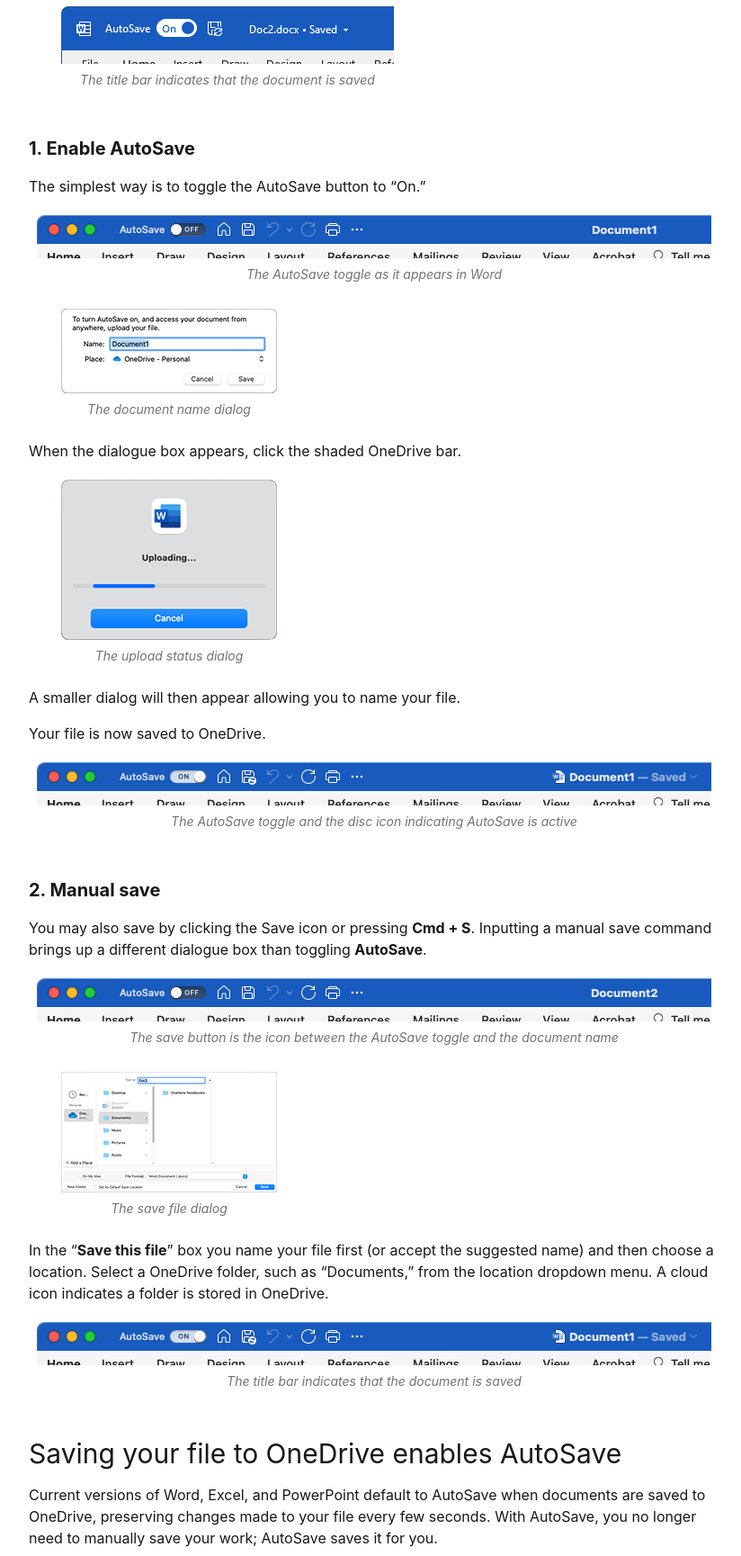
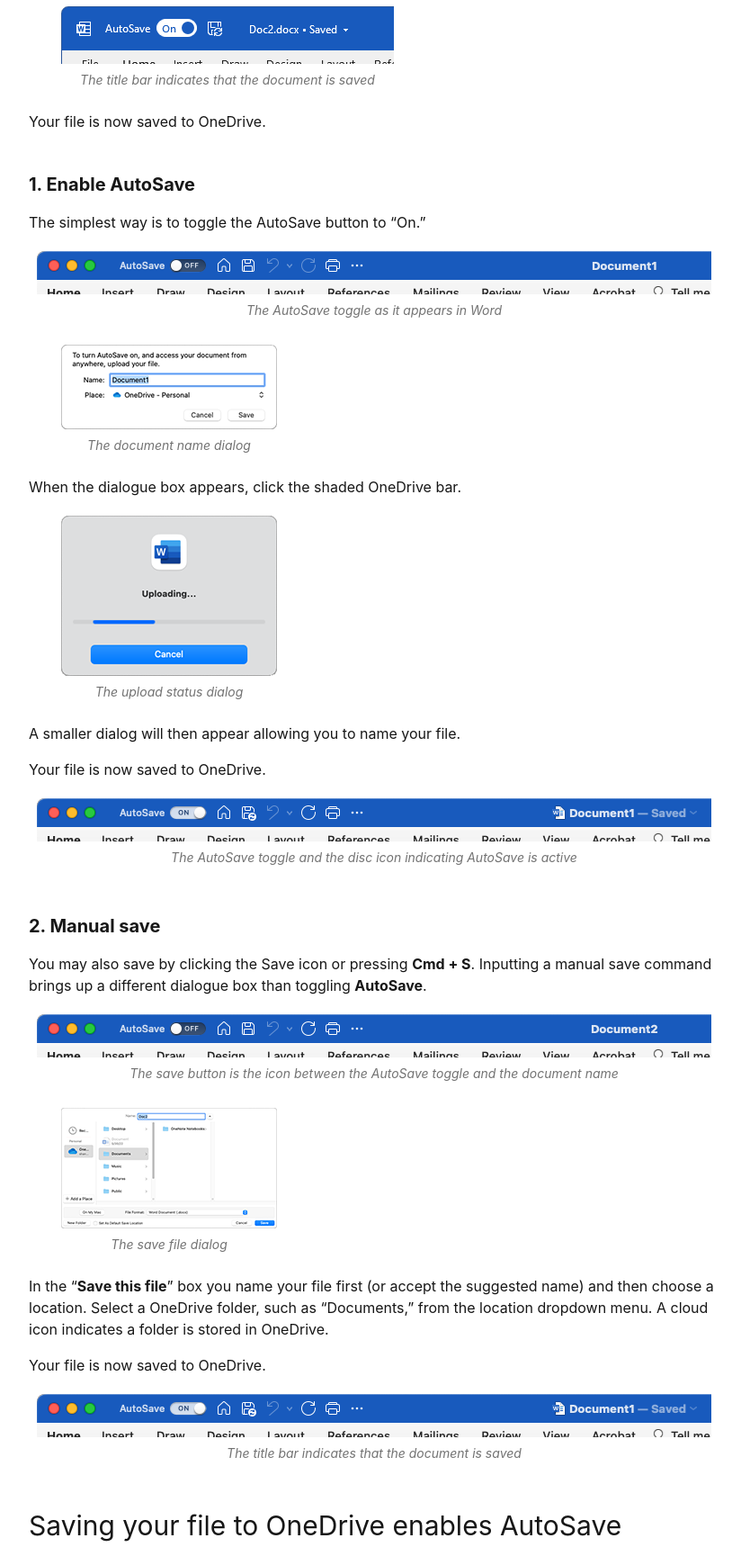
Before and after one commit to shannonlucas/ptw320-gamma, a website built with Vite: page src/index.html in a window 1280 px wide. Shown: the part 2260-3989 px from the top of the page at 90% size, without its empty margins (144-968 px from the left). Built offline with nearby package versions, Linux system fonts and the light colour scheme.

Commit message:
added placeholder text for last manual step

```diff
--- a/src/index.html
+++ b/src/index.html
@@ -159,7 +159,7 @@
                     />
                     <figcaption>The title bar indicates that the document is saved</figcaption>
                   </figure>
-                  <p></p>
+                  <p>Your file is now saved to OneDrive.</p>
                 </section>
               </section>
             </div>
@@ -255,7 +255,7 @@
                   </p>
                 </section>
                 <section class="instruct-step">
-                  <p></p>
+                  <p>Your file is now saved to OneDrive.</p>
                   <figure class="wide-figure">
                     <img
                       src="images/autosave/autosave-mac-4.png"
```
